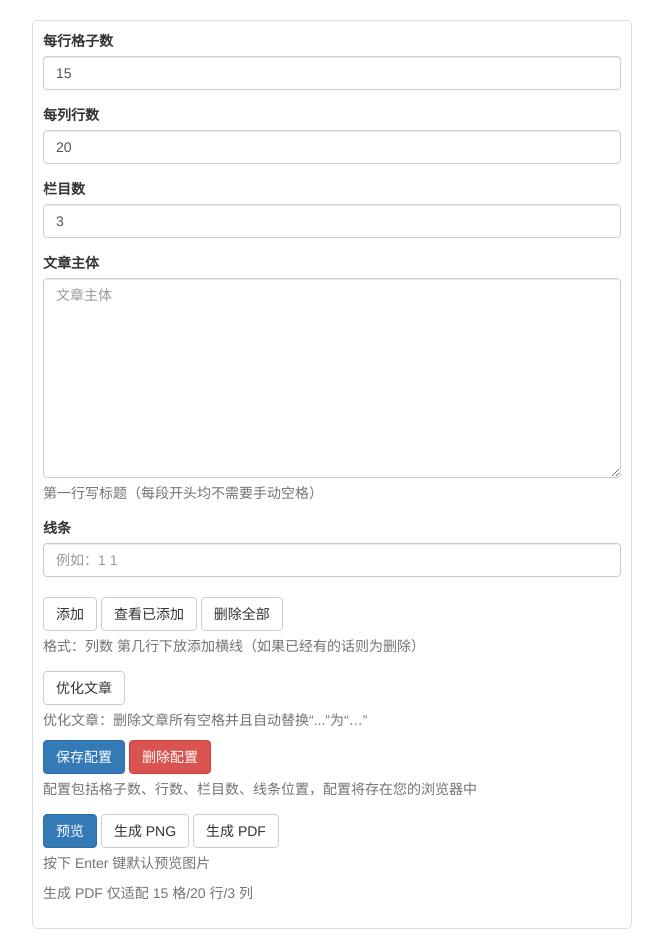
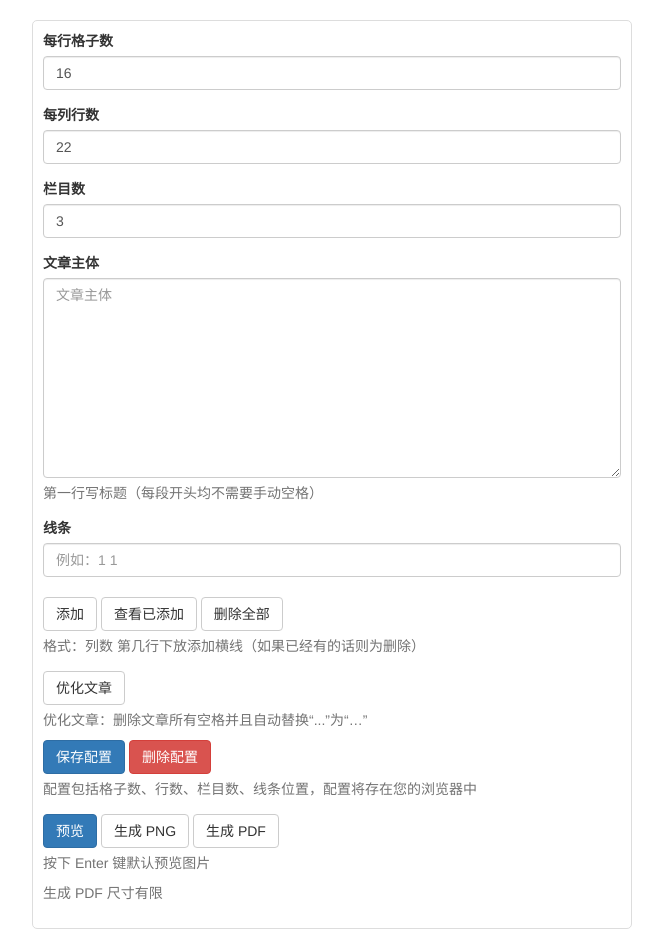
Before and after one commit to Rotten-LKZ/article-image-generator, a plain HTML site: page front-end/index.html in a window 1280 px wide. Shown: the top 937 px of the page, without its empty margins (308-971 px from the left). Drawn offline with nearby package versions, Linux system fonts and the light colour scheme; a web font is replaced by a local one.

Commit message:
change default values

```diff
--- a/front-end/index.html
+++ b/front-end/index.html
@@ -12,11 +12,11 @@
   <form class="form" id="form" autocomplete="off">
     <div class="form-group">
       <label for="blockInput">每行格子数</label>
-      <input type="text" class="form-control" id="blockInput" placeholder="每行格子数" value="15">
+      <input type="text" class="form-control" id="blockInput" placeholder="每行格子数" value="16">
     </div>
     <div class="form-group">
       <label for="rowInput">每列行数</label>
-      <input type="text" class="form-control" id="rowInput" placeholder="每列行数" value="20">
+      <input type="text" class="form-control" id="rowInput" placeholder="每列行数" value="22">
     </div>
     <div class="form-group">
       <label for="columnInput">栏目数</label>
@@ -47,7 +47,7 @@
       <button type="button" class="btn btn-default" id="generatePNG">生成 PNG</button>
       <button type="button" class="btn btn-default" id="generatePDF">生成 PDF</button>
       <p class="help-block">按下 Enter 键默认预览图片</p>
-      <p class="help-block">生成 PDF 仅适配 15 格/20 行/3 列</p>
+      <p class="help-block">生成 PDF 尺寸有限</p>
     </div>
   </form>
   <script src="https://unpkg.com/sweetalert/dist/sweetalert.min.js"></script>
```
